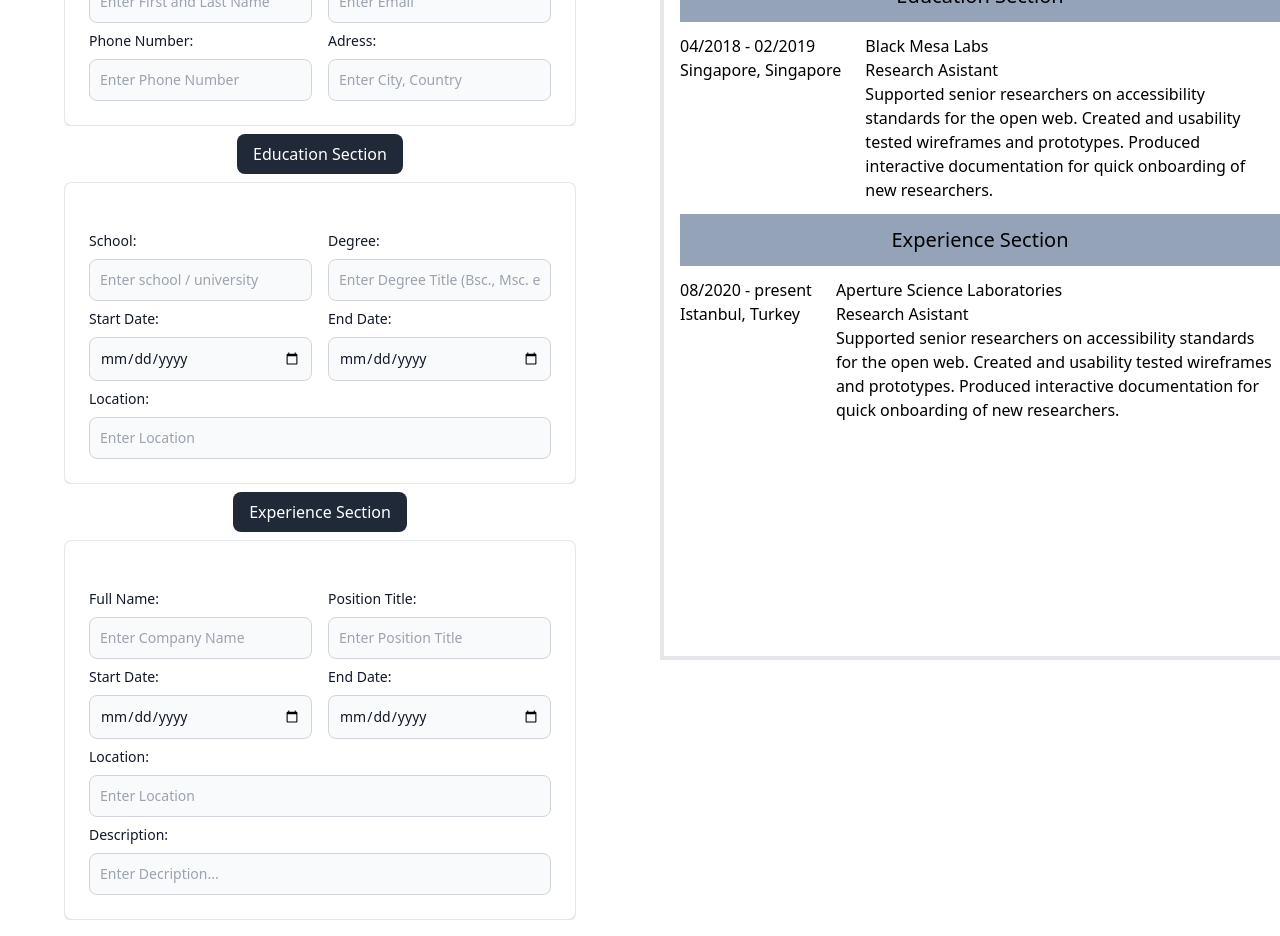
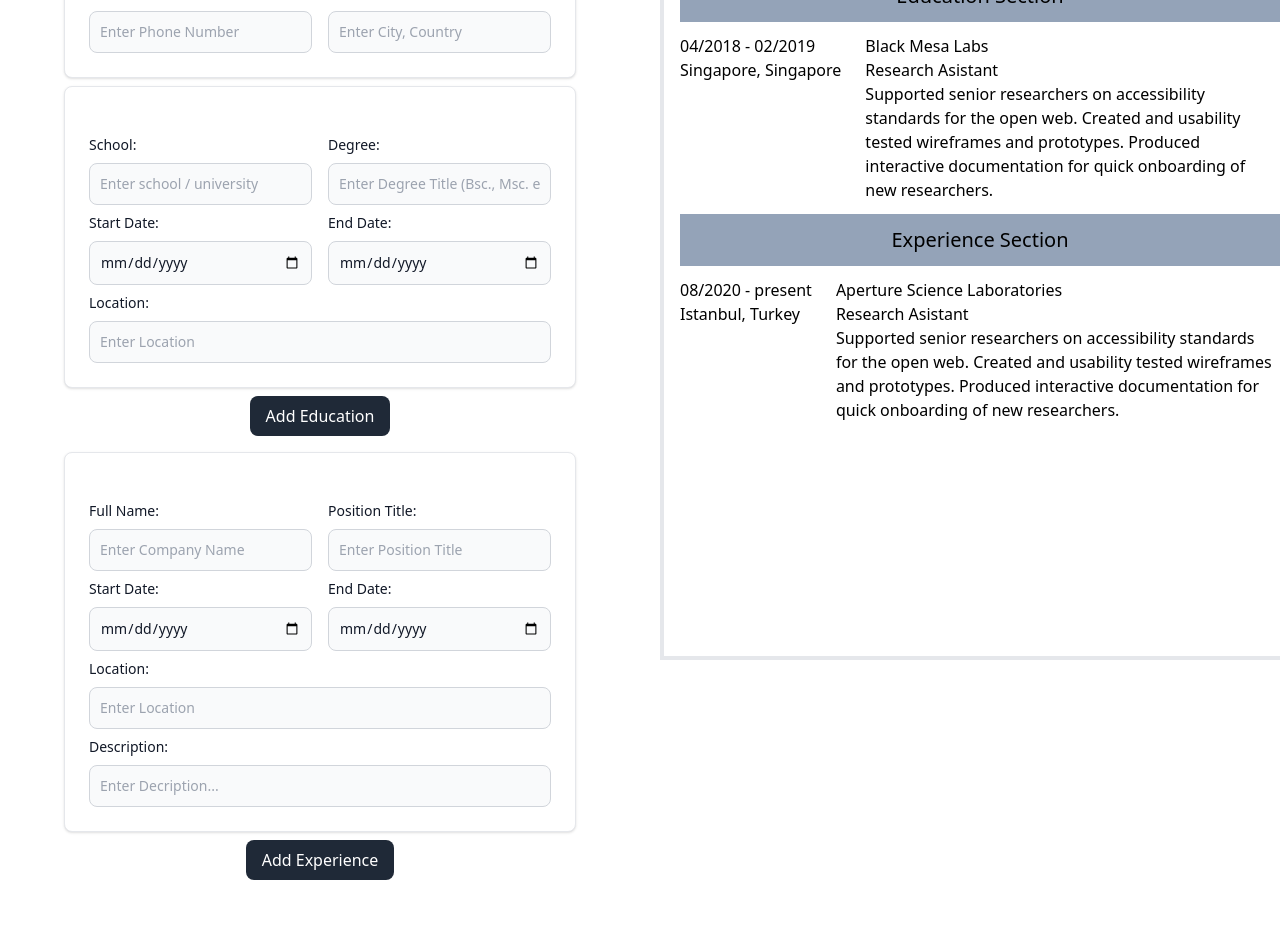
Before and after one commit to Mcorduk/cv-app, a React (Vite) app: page / in a window 1280 px wide. Shown: the part 160-1096 px from the top of the page. After the commit the page ends 1064 px from the top, so only its background shows below. Built offline with nearby package versions, Linux system fonts and the light colour scheme.

Commit message:
feat: tried to pass information between app and aside components, failed

```diff
--- a/src/App.jsx
+++ b/src/App.jsx
@@ -1,8 +1,8 @@
 import React from "react";
-import "./assets/styles/global.css";
 import "./assets/styles/tailwind.css";
 import Aside from "./components/aside";
 import CvDisplay from "./components/cvDisplay";
+
 function App() {
   return (
     <div className="flex overflow-auto min-h-screen max-w-screen-xl ">
--- a/src/components/Collapse/collapseContainer.jsx
+++ b/src/components/Collapse/collapseContainer.jsx
@@ -1,7 +1,7 @@
 import React, { useCallback, useState } from "react";
 
 export const Collapse = (props) => {
-  const [isExpanded, setIsExpanded] = useState(true);
+  const [isExpanded, setIsExpanded] = useState(false);
   const toggleIsExpanded = useCallback(() => {
     setIsExpanded((isExpanded) => !isExpanded);
   }, []);
--- a/src/components/aside.jsx
+++ b/src/components/aside.jsx
@@ -7,14 +7,14 @@
 export default function Aside() {
   return (
     <div className="flex flex-col items-center min-w-100 max-w-screen-sm w-1/2 p-4 dark:bg-gray-700 gap-2">
-      <Collapse text="General Section">
-        <GeneralForm />
-      </Collapse>
-      <Collapse text="Education Section">
+      <GeneralForm />
+      <EducationForm />
+      <Collapse text="Add Education">
         {" "}
         <EducationForm />
       </Collapse>
-      <Collapse text="Experience Section">
+      <ExperienceForm />
+      <Collapse text="Add Experience">
         <ExperienceForm />
       </Collapse>
     </div>
```
